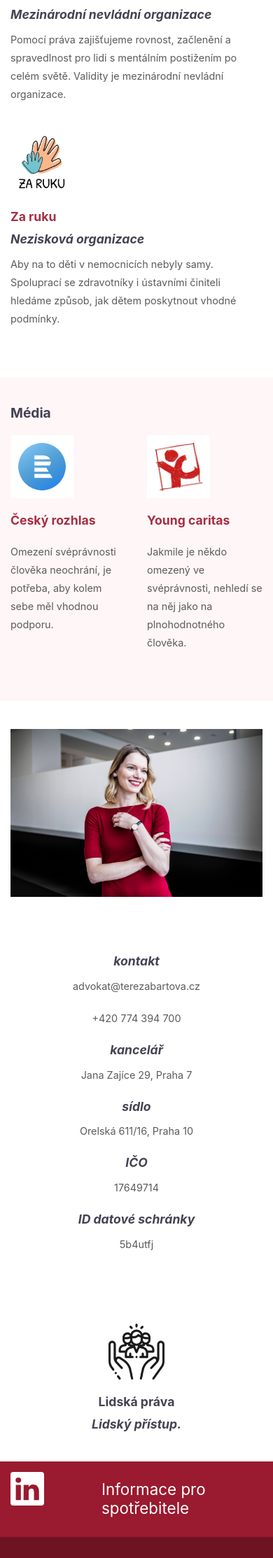
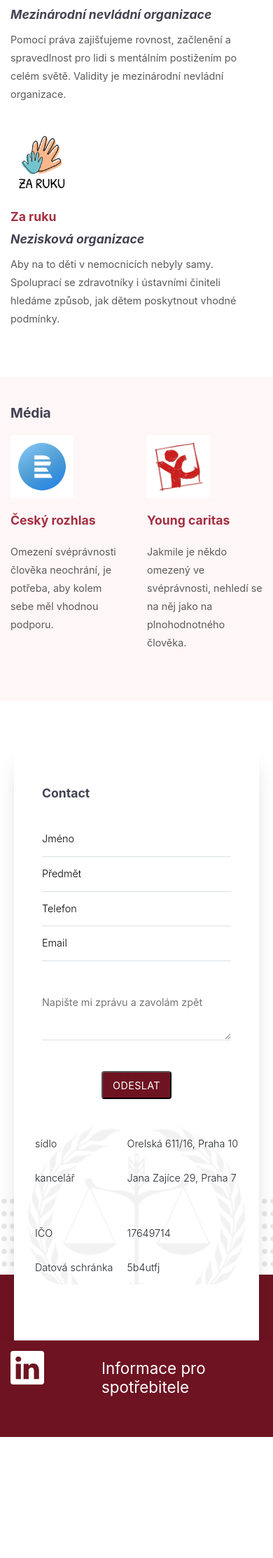
Before and after one commit to terezabartova/terezabartova.github.io, a Jekyll site: the page built from index.md, in a window 390 px wide. Shown: the part 1772-3999 px from the top of the page at 70% size. Built offline with Jekyll 4.4.1, drawn with Linux system fonts in a browser that asks for light colours; some web fonts are replaced; after the commit the page ends 3826 px from its top, so only the background shows below that.

Commit message:
new contact form

```diff
--- /dev/null
+++ b/_includes/contact.html
@@ -0,0 +1,59 @@
+<div class="contact container">
+    <div class="contact">
+        <h2>{{ .site.data.contact.title }}</h2>
+        <div class="row pt-2">
+            <div class="col-12 col-md-6">
+                <form action="{{ .site.data.contact.form.action }}" method="{{ .site.data.contact.form.method }}">
+                    <div class="row">
+                        <div class="col-12 col-sm-6">
+                            <input type="text" name="name" id="name" placeholder="{{ .site.data.contact.form.name }}" required/>
+                        </div>
+                        <div class="col-12 col-sm-6">
+                            <input type="text" name="subject" id="subject" placeholder="{{ .site.data.contact.form.subject }}" required/>
+                        </div>
+                    </div>
+                    <div class="row">
+                        <div class="col-12 col-sm-6">
+                            <input type="text" name="phone" id="phone" placeholder="{{ .site.data.contact.form.phone }}" required>
+                        </div>
+                        <div class="col-12 col-sm-6">
+                            <input type="text" name="email" id="email" placeholder="{{ .site.data.contact.form.email }}" required/>
+                        </div>
+                    </div>
+                    <div class="row pt-4">
+                        <div class="col-12">
+                            <textarea name="message" id="message" cols="30" rows="3" placeholder="{{ .site.data.contact.form.message }}" required></textarea>
+                        </div>
+                    </div>
+                    <div class="row pt-4">
+                        <div class="col-12 pb-4 d-flex justify-content-center">
+                            <button type="submit" class="button">
+                                {{ .site.data.contact.button.btnText }}
+                            </button>
+                        </div>
+                    </div>
+                </form>
+            </div>
+            <div class="col-12 col-md-6 d-flex justify-content-center">
+                <div class="contact__wrap">
+                    <div class="contact__info">
+                        <div class="d-flex flex-row">
+                            <div class="d-flex flex-column">
+                                <div class="contact__item pb-xs-4">{{ .site.data.contact.address.title }}</div>
+                                <div class="contact__item">{{ .site.data.contact.office.title }}</div>
+                                <div class="contact__item pb-xs-4 pt-4">{{ .site.data.contact.ico.title }}</div>
+                                <div class="contact__item">{{ .site.data.contact.datovka.title }}</div>
+                            </div>
+                            <div class="d-flex flex-column">
+                                <div class="contact__item pb-xs-4">{{ .site.data.contact.address.address | safeHTML }}</div>
+                                <div class="contact__item">{{ .site.data.contact.office.address }}</div>
+                                <div class="contact__item pb-xs-4 pt-4">{{ .site.data.contact.ico.id }}</div>
+                                <div class="contact__item">{{ .site.data.contact.datovka.id }}</div>
+                            </div>
+                        </div>
+                    </div>
+                </div>
+            </div>
+        </div>
+    </div>
+</div>
--- a/_layouts/home.html
+++ b/_layouts/home.html
@@ -30,62 +30,6 @@ bodyClass: "page-home"
   {% include medias.html %}
 </div>
 
-{% if page.footer_image %}
-<div class="strip">
-  <div class="container justify-content-center">
-    <div class="row justify-content-center">
-      <div class="col-12 col-md-8 pt-4 pb-4 pt-xl-8 pt-lg-7 pt-md-6 pt-sm-5 pb-xl-8 pb-lg-7 pb-md-6 pb-sm-5 order-md-1 order-xs-1 position-relative">
-        <img alt="{{ page.title }}" class="img-fluid rounded mx-auto d-block footer-image{% if page.intro_image_hide_on_mobile %} intro-image-hide-mobile{% endif %}" src="{{ page.footer_image | relURL }}" />
-      </div>
-      <div class="col-12 col-md-4 pt-4 pb-4 pt-xl-8 pt-lg-7 pt-md-6 pt-sm-5 pb-xl-8 pb-lg-7 pb-md-6 pb-sm-5 order-md-2 order-xs-2">
-        <div class="feature">
-          <div>
-            <h3>kontakt</h3>
-            <p><span class="rev email">azeret</span></p>
-            <p><span class="rev phone">493</span></p>
-          </div>
-          <div>
-            <h3>kancelář</h3>
-            <p class="user-select-all">Jana Zajíce 29, Praha 7</p>
-          </div>
-          <div>
-            <h3>sídlo</h3>
-            <p class="user-select-all">Orelská 611/16, Praha 10</p>
-          </div>
-          <div>
-            <h3>IČO</h3>
-            <p class="user-select-all">17649714</p>
-          </div>
-          <div>
-            <h3>ID datové schránky</h3>
-            <p class="user-select-all">5b4utfj</p>
-          </div>
-        </div>
-        </div>
-
-      </div>
-  </div>
+<div class="strip contact">
+  {% include contact.html %}
 </div>
-{% endif %}
-
-{% if site.data.features %}
-<div class="strip">
-  <div class="container pt-4 pb-4 pt-xl-8 pt-lg-7 pt-md-6 pt-sm-5 pb-xl-8 pb-lg-7 pb-md-6 pb-sm-5">
-    <div class="row justify-content-center">
-
-      {% for feature in site.data.features %}
-      <div class="col-6">
-        <div class="feature">
-          {% if feature.image %}
-          <div class="feature-image"><img alt="{{ feature.title }} logo" src="{{ feature.image.url | relative_url }}" width="{{ feature.image.width }}" height="{{ feature.image.height }}" /></div>
-          {% endif %}
-          <h2 class="feature-title">{{ feature.title }}</h2>
-          <h3 class="feature-content">{{ feature.description }}</h3>
-        </div>
-      </div>
-      {% endfor %}
-
-    </div>
-  </div>
-</div>
-{% endif %}
--- a/_sass/components/_buttons.scss
+++ b/_sass/components/_buttons.scss
@@ -2,12 +2,10 @@
   white-space: nowrap;
   display: inline-block;
   height: 40px;
-  line-height: 40px;
   padding: 0 14px;
   //box-shadow: 0 4px 6px rgba(50, 50, 93, 0.11), 0 1px 3px rgba(0, 0, 0, 0.08);
-  background: $primary;
+  background: $footer-background-color;
   border-radius: 4px;
-  font-size: 14px;
   font-weight: normal;
   text-transform: uppercase;
   letter-spacing: 0.025em;
@@ -17,9 +15,25 @@
   transition: all 0.15s ease;
   &:hover {
     color: #ffffff;
-    background-color: lighten($primary, 10%);
+    background-color: lighten($footer-background-color, 10%);
     transform: translateY(-1px);
     //box-shadow: 0 7px 14px rgba(50, 50, 93, 0.1), 0 3px 6px rgba(0, 0, 0, 0.08);
     text-decoration: none;
   }
+  @include media-breakpoint-down(xl) {
+    font-size: 1.2rem;
+  }
+  @include media-breakpoint-down(lg) {
+    font-size: 1.1rem;
+  }
+  @include media-breakpoint-down(md) {
+    font-size: 1.0rem;
+  }
+  @include media-breakpoint-down(sm) {
+    font-size: 0.9rem;
+  }
+  @include media-breakpoint-down(xs) {
+    font-size: 0.9rem;
+  }
+
 }
--- /dev/null
+++ b/_sass/components/_contact.scss
@@ -0,0 +1,180 @@
+.strip.contact {
+    padding-bottom: 0;
+    background-image: url(../contact-bg.png);
+    background-repeat: repeat-x;
+    background-position: 0 100%;
+}
+.container.contact {
+    background-color: #fff;
+    box-shadow: 0 42px 34px -16px rgba(0, 0, 0, 0.3);
+}
+
+.contact {
+    padding: 40px 20px;
+}
+@media (min-width: 768px) {
+    .contact {
+        padding: 60px 30px;
+    }
+}
+.contact__info {
+    font-family: $font-family-heading;
+    white-space: nowrap;
+    @include media-breakpoint-down(xl) {
+      font-size: 1.3rem;
+    }
+    @include media-breakpoint-down(lg) {
+      font-size: 1.2rem;
+    }
+    @include media-breakpoint-down(md) {
+      font-size: 1.1rem;
+    }
+    @include media-breakpoint-down(sm) {
+      font-size: 1.1rem;
+    }
+    @include media-breakpoint-down(xs) {
+      font-size: 1.0rem;
+    }
+}
+
+.contact__wrap {
+  position: relative;
+}
+
+.contact__wrap:before {
+  content: ' ';
+  display: block;
+  position: absolute;
+  left: 0;
+  top: 0;
+  width: 100%;
+  height: 100%;
+  opacity: 0.05;
+  background-image: url(../scale-of-justice-background2.png);
+  background-repeat: no-repeat;
+  background-size: cover;
+}
+
+.contact__info {
+  position: relative;
+}
+
+
+.contact__item {
+    padding: 10px;
+    width: 100%;
+    font-weight: 300;
+    line-height: 2;
+    font-family: $font-family-heading;
+    @include media-breakpoint-down(xl) {
+      font-size: 1.3rem;
+    }
+    @include media-breakpoint-down(lg) {
+      font-size: 1.2rem;
+    }
+    @include media-breakpoint-down(md) {
+      font-size: 1.1rem;
+    }
+    @include media-breakpoint-down(sm) {
+      font-size: 1.0rem;
+    }
+    @include media-breakpoint-down(xs) {
+      font-size: 0.9rem;
+    }
+}
+
+textarea {
+    overflow: auto;
+    margin: 0;
+    font-family: $font-family-heading;
+    resize: vertical;
+    padding: 10px 0;
+    width: 100%;
+    color: #000;
+    border: none;
+    border-bottom: 1px solid #dbe0e4;
+    @include media-breakpoint-down(xl) {
+      font-size: 1.3rem;
+    }
+    @include media-breakpoint-down(lg) {
+      font-size: 1.2rem;
+    }
+    @include media-breakpoint-down(md) {
+      font-size: 1.1rem;
+    }
+    @include media-breakpoint-down(sm) {
+      font-size: 1.0rem;
+    }
+    @include media-breakpoint-down(xs) {
+      font-size: 0.9rem;
+    }
+
+}
+
+textarea.form-control {
+}
+textarea.form-control.is-valid {
+    padding-right: calc(1.5em + 0.75rem);
+    background-position: top calc(0.375em + 0.1875rem) right calc(0.375em + 0.1875rem);
+}
+textarea.form-control.is-invalid {
+    padding-right: calc(1.5em + 0.75rem);
+    background-position: top calc(0.375em + 0.1875rem) right calc(0.375em + 0.1875rem);
+}
+textarea:focus {
+    outline: 0;
+}
+
+input {
+    overflow: visible;
+}
+
+input[type="text"],
+input[type="phone"],
+input[type="subject"],
+input[type="email"] {
+    font-family: $font-family-heading;
+    padding: 10px 0;
+    width: 100%;
+    font-size: 16px;
+    font-weight: 300;
+    line-height: 2;
+    color: #000;
+    border: none;
+    outline: 0;
+    border-bottom: 1px solid #dbe0e4;
+    @include media-breakpoint-down(xl) {
+      font-size: 1.3rem;
+    }
+    @include media-breakpoint-down(lg) {
+      font-size: 1.2rem;
+    }
+    @include media-breakpoint-down(md) {
+      font-size: 1.1rem;
+    }
+    @include media-breakpoint-down(sm) {
+      font-size: 1.0rem;
+    }
+    @include media-breakpoint-down(xs) {
+      font-size: 0.9rem;
+    }
+}
+input[type="text"]::-webkit-input-placeholder,
+input[type="phone"]::-webkit-input-placeholder,
+input[type="subject"]::-webkit-input-placeholder,
+input[type="email"]::-webkit-input-placeholder {
+    color: #000;
+}
+input[type="text"]::-moz-placeholder,
+input[type="phone"]::-moz-placeholder,
+input[type="subject"]::-moz-placeholder,
+input[type="email"]::-moz-placeholder {
+    color: #000;
+}
+
+input[type="text"]::placeholder,
+input[type="phone"]::placeholder,
+input[type="subject"]::placeholder,
+input[type="email"]::placeholder {
+    color: #000;
+}
--- a/assets/css/style.scss
+++ b/assets/css/style.scss
@@ -17,7 +17,7 @@ $link-hover-color: lighten($primary, 10%);
 $link-hover-decoration: underline;
 
 // Footer
-$footer-background-color: $primary;
+$footer-background-color: darken($primary, 10%);
 $footer-text-color: $white;
 $sub-footer-background-color: darken($primary, 10%);
 $sub-footer-text-color: $white;
@@ -26,8 +26,8 @@ $sub-footer-text-color: $white;
 @import "bootstrap-variables";
 @import "bootstrap/bootstrap-reboot";
 @import "bootstrap/bootstrap-grid";
+@import "bootstrap/list-group";
 // @import 'bootstrap/bootstrap'; // Uncomment this line to import the entire Bootstrap library
-
 // Libraries
 @import "libraries/hamburgers/hamburgers";
 
@@ -42,6 +42,7 @@ $sub-footer-text-color: $white;
 @import "components/main-menu-mobile";
 @import "components/hamburger";
 @import "components/buttons";
+@import "components/contact";
 @import "components/call";
 @import "components/headline";
 @import "components/title";
```
Also changed, not shown: _data/contact.yml (added, +23 -0 lines), assets/contact-bg.png (added), assets/scale-of-justice-background.png (added), assets/scale-of-justice-background2.png (added).
